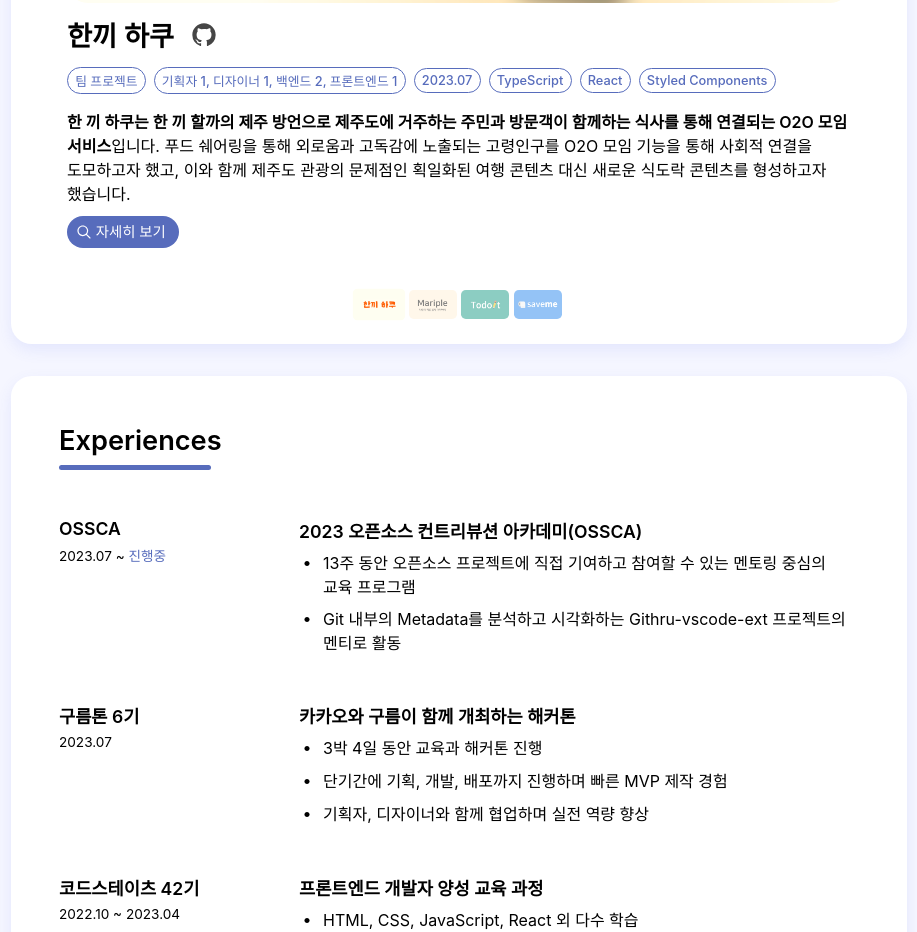
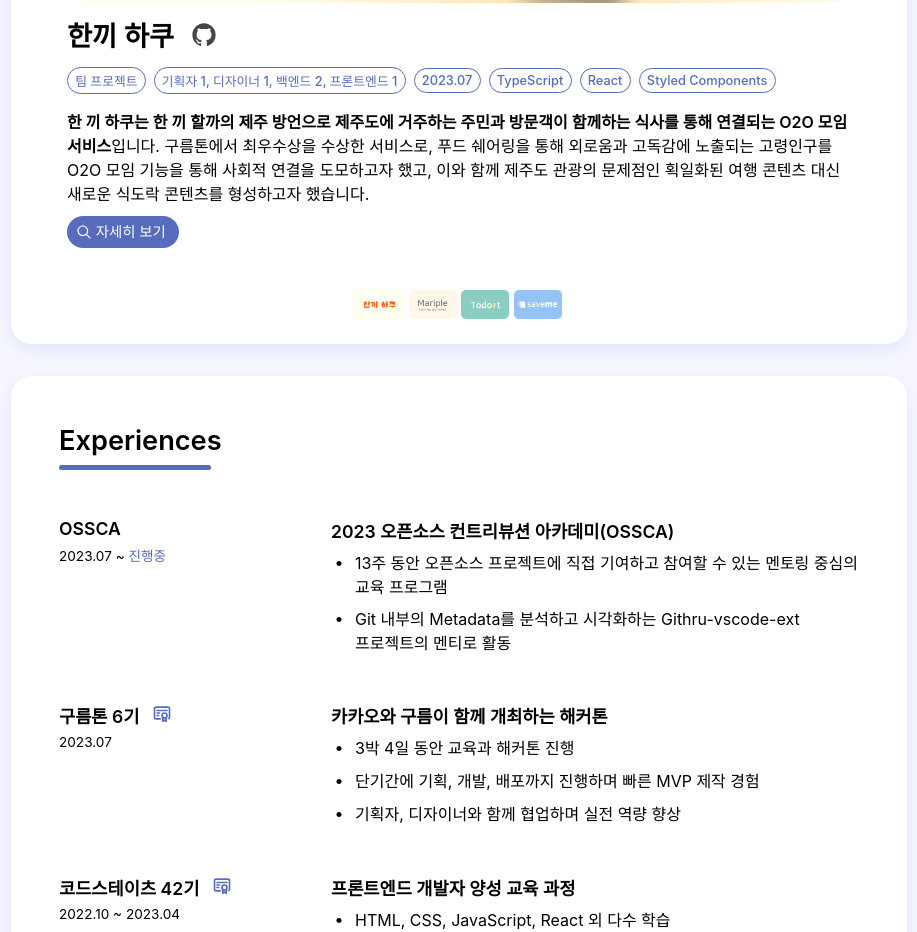
Before and after one commit to kimdonggu42/portfolio, a React (Create React App) app: page / in a window 1280 px wide. Shown: the part 2028-2960 px from the top of the page, without its empty margins (325-1242 px from the left). Built offline with nearby package versions, Linux system fonts and the light colour scheme.

Commit message:
Feat : 구름톤, 코드스테이츠 수료증 추가

```diff
--- a/src/components/Experience.tsx
+++ b/src/components/Experience.tsx
@@ -1,8 +1,10 @@
 import styled from "styled-components";
 import { useEffect } from "react";
+import { Link } from "react-router-dom";
 import AOS from "aos";
 import "aos/dist/aos.css";
 import { RxDotFilled } from "react-icons/rx";
+import { TbCertificate } from "react-icons/tb";
 
 const ExperienceContainer = styled.section`
   padding: 3rem;
@@ -48,7 +50,7 @@ export const ExperienceList = styled.li`
 `;
 
 export const ListTitle = styled.div`
-  min-width: 10rem;
+  min-width: 12rem;
   margin-right: 5rem;
   /* border: 1px solid red; */
 
@@ -71,13 +73,42 @@ export const ListTitle = styled.div`
     margin-right: 0;
   }
 
-  @media screen and (max-width: 450px) {
+  @media screen and (max-width: 500px) {
     display: none;
   }
 `;
 
+const LinkTitle = styled.div`
+  display: flex;
+  column-gap: 0.8rem;
+  /* border: 1px solid red; */
+
+  > .main {
+    font-size: 1.1rem;
+    font-weight: 600;
+    margin-bottom: 0.4rem;
+
+    @media screen and (max-width: 500px) {
+      font-size: 1rem;
+    }
+  }
+
+  > a {
+    color: ${(props) => props.theme.color.mainColor};
+  }
+
+  > .date {
+    font-size: 0.85rem;
+
+    > .point {
+      font-weight: 500;
+      color: ${(props) => props.theme.color.mainColor};
+    }
+  }
+`;
+
 export const HiddenListTitle = styled.div`
-  min-width: 10rem;
+  min-width: 12rem;
   margin-right: 5rem;
   /* border: 1px solid red; */
 
@@ -86,7 +117,7 @@ export const HiddenListTitle = styled.div`
     font-weight: 600;
     margin-bottom: 0.5rem;
 
-    @media screen and (max-width: 450px) {
+    @media screen and (max-width: 500px) {
       font-size: 1rem;
     }
   }
@@ -100,7 +131,7 @@ export const HiddenListTitle = styled.div`
     }
   }
 
-  @media screen and (min-width: 451px) {
+  @media screen and (min-width: 501px) {
     display: none;
     margin-right: 0;
   }
@@ -182,13 +213,23 @@ function Experience() {
 
         <ExperienceList>
           <ListTitle>
-            <div className='main'>구름톤 6기</div>
+            <LinkTitle>
+              <div className='main'>구름톤 6기</div>
+              <Link to='/pdf/9oormthon.pdf' target='_blank' rel='noreferrer'>
+                <TbCertificate size={20} />
+              </Link>
+            </LinkTitle>
             <div className='date'>2023.07</div>
           </ListTitle>
           <ListText>
             <div className='subTitle'>카카오와 구름이 함께 개최하는 해커톤</div>
             <HiddenListTitle>
-              <div className='main'>구름톤 6기</div>
+              <LinkTitle>
+                <div className='main'>구름톤 6기</div>
+                <Link to='/pdf/9oormthon.pdf' target='_blank'>
+                  <TbCertificate size={20} />
+                </Link>
+              </LinkTitle>
               <div className='date'>2023.07</div>
             </HiddenListTitle>
             <DetailText>
@@ -210,13 +251,23 @@ function Experience() {
 
         <ExperienceList>
           <ListTitle>
-            <div className='main'>코드스테이츠 42기</div>
+            <LinkTitle>
+              <div className='main'>코드스테이츠 42기</div>
+              <Link to='/pdf/codestates.pdf' target='_blank'>
+                <TbCertificate size={20} />
+              </Link>
+            </LinkTitle>
             <div className='date'>2022.10 ~ 2023.04</div>
           </ListTitle>
           <ListText>
             <div className='subTitle'>프론트엔드 개발자 양성 교육 과정</div>
             <HiddenListTitle>
-              <div className='main'>코드스테이츠 42기</div>
+              <LinkTitle>
+                <div className='main'>코드스테이츠 42기</div>
+                <Link to='/pdf/codestates.pdf' target='_blank'>
+                  <TbCertificate size={20} />
+                </Link>
+              </LinkTitle>
               <div className='date'>2022.10 ~ 2023.04</div>
             </HiddenListTitle>
             <DetailText>
--- a/src/components/Project.tsx
+++ b/src/components/Project.tsx
@@ -438,9 +438,10 @@ function Project() {
                     한 끼 하쿠는 한 끼 할까의 제주 방언으로 제주도에 거주하는 주민과 방문객이
                     함께하는 식사를 통해 연결되는 O2O 모임 서비스
                   </span>
-                  입니다. 푸드 쉐어링을 통해 외로움과 고독감에 노출되는 고령인구를 O2O 모임 기능을
-                  통해 사회적 연결을 도모하고자 했고, 이와 함께 제주도 관광의 문제점인 획일화된 여행
-                  콘텐츠 대신 새로운 식도락 콘텐츠를 형성하고자 했습니다.
+                  입니다. 구름톤에서 최우수상을 수상한 서비스로, 푸드 쉐어링을 통해 외로움과
+                  고독감에 노출되는 고령인구를 O2O 모임 기능을 통해 사회적 연결을 도모하고자 했고,
+                  이와 함께 제주도 관광의 문제점인 획일화된 여행 콘텐츠 대신 새로운 식도락 콘텐츠를
+                  형성하고자 했습니다.
                 </div>
                 <div className='detail-project' onClick={openHankkihakuModalHandler}>
                   <RxMagnifyingGlass className='detail-icon' size={18} />
```
Also changed, not shown: 2 other files (tests, documents, lock files or other folders).
